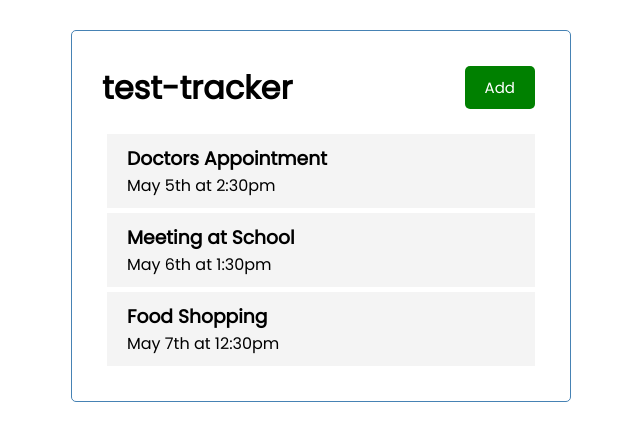
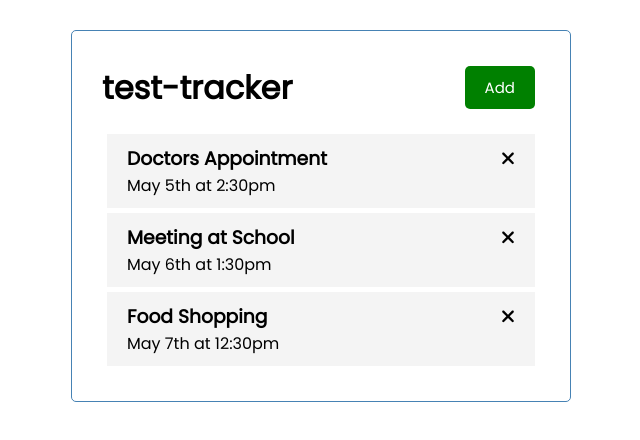
Before and after one commit to 33uyvince/Test-tracker, an Angular app: page / in a window 1280 px wide. Shown: the top 440 px of the page, without its empty margins (319-959 px from the left). Built offline with nearby package versions, Linux system fonts and the light colour scheme.

Commit message:
added x-icon

```diff
--- a/src/app/components/task-item/task-item.component.html
+++ b/src/app/components/task-item/task-item.component.html
@@ -1,4 +1,4 @@
 <div class="task">
-  <h3>{{ task?.text }}</h3>
+  <h3>{{ task?.text }} <fa-icon [icon]="faTimes"></fa-icon></h3>
   <p>{{ task?.day }}</p>
 </div>
--- a/src/app/components/task-item/task-item.component.ts
+++ b/src/app/components/task-item/task-item.component.ts
@@ -1,5 +1,6 @@
 import { Component, Input } from '@angular/core';
 import { Task } from 'src/app/Task';
+import { faTimes } from '@fortawesome/free-solid-svg-icons';
 
 @Component({
   selector: 'app-task-item',
@@ -7,5 +8,6 @@
   styleUrls: ['./task-item.component.css'],
 })
 export class TaskItemComponent {
+  faTimes = faTimes;
   @Input() task?: Task;
 }
```
